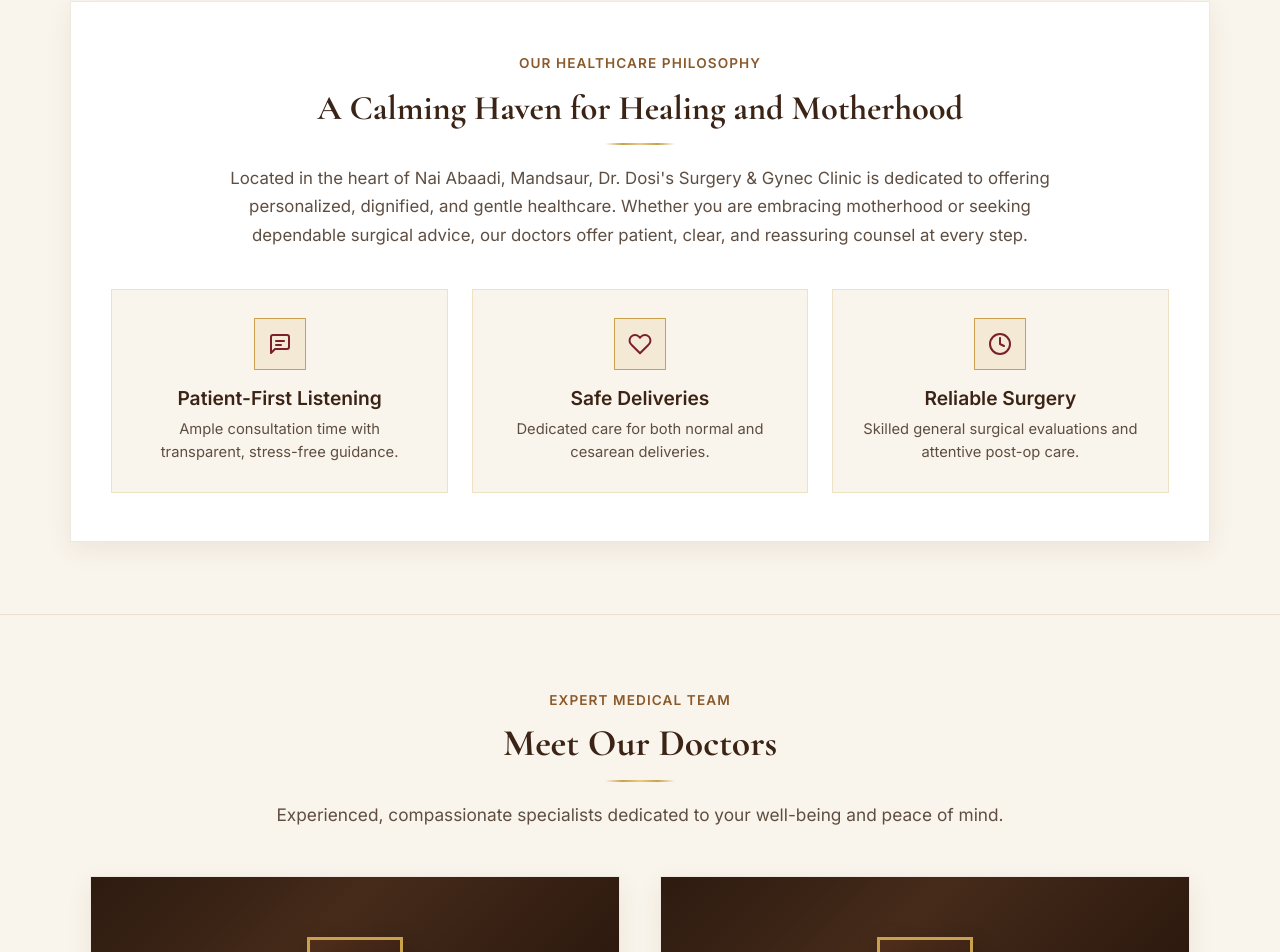
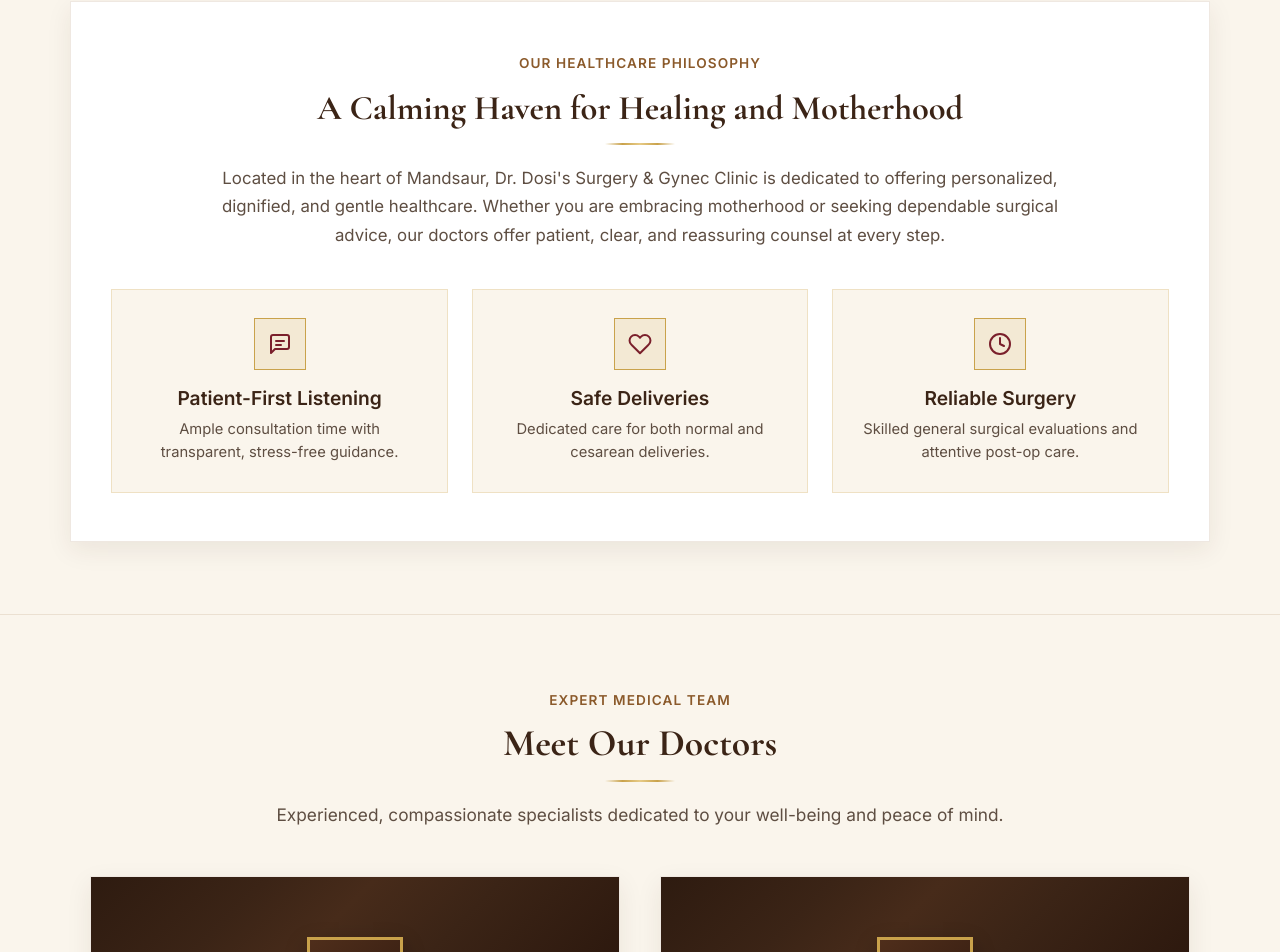
Before and after one commit to Neelanshdosi/dr.dosi-s-website, a React (Vite) app: page / in a window 1280 px wide. Shown: the part 855-1807 px from the top of the page. Built offline with nearby package versions, Linux system fonts and the light colour scheme; a web font is replaced by a local one.

Commit message:
Update about text to 'Located in the heart of Mandsaur'

```diff
--- a/src/data/translations.js
+++ b/src/data/translations.js
@@ -30,7 +30,7 @@ export const TRANSLATIONS = {
 
     // About Brief Banner
     aboutHeading: "A Calming Haven for Healing and Motherhood",
-    aboutText: "Located in the heart of Nai Abaadi, Mandsaur, Dr. Dosi's Surgery & Gynec Clinic is dedicated to offering personalized, dignified, and gentle healthcare. Whether you are embracing motherhood or seeking dependable surgical advice, our doctors offer patient, clear, and reassuring counsel at every step.",
+    aboutText: "Located in the heart of Mandsaur, Dr. Dosi's Surgery & Gynec Clinic is dedicated to offering personalized, dignified, and gentle healthcare. Whether you are embracing motherhood or seeking dependable surgical advice, our doctors offer patient, clear, and reassuring counsel at every step.",
     aboutHighlight1Title: "Patient-First Listening",
     aboutHighlight1Desc: "Ample consultation time with transparent, stress-free guidance.",
     aboutHighlight2Title: "Safe Deliveries",
@@ -116,7 +116,7 @@ export const TRANSLATIONS = {
 
     // About Brief Banner
     aboutHeading: "मातृत्व एवं स्वास्थ्य लाभ के लिए एक आत्मीय व शांत वातावरण",
-    aboutText: "नई आबादी, मंदसौर में स्थित डॉ. दोसी सर्जरी एवं गायनेक क्लीनिक में प्रत्येक मरीज को आदर, समय और सहानुभूति के साथ उत्तम चिकित्सा प्रदान की जाती है। गर्भावस्था के सफर से लेकर सर्जरी परामर्श तक, हमारे डॉक्टर्स हर कदम पर पूरी संतुष्टि और विश्वास के साथ मार्गदर्शन करते हैं।",
+    aboutText: "मंदसौर के हृदय स्थल में स्थित डॉ. दोसी सर्जरी एवं गायनेक क्लीनिक में प्रत्येक मरीज को आदर, समय और सहानुभूति के साथ उत्तम चिकित्सा प्रदान की जाती है। गर्भावस्था के सफर से लेकर सर्जरी परामर्श तक, हमारे डॉक्टर्स हर कदम पर पूरी संतुष्टि और विश्वास के साथ मार्गदर्शन करते हैं।",
     aboutHighlight1Title: "सहानुभूतिपूर्ण परामर्श",
     aboutHighlight1Desc: "मरीज की हर शंका का धैर्यपूर्वक व शांत मन से निवारण।",
     aboutHighlight2Title: "सुरक्षित प्रसव",
```
